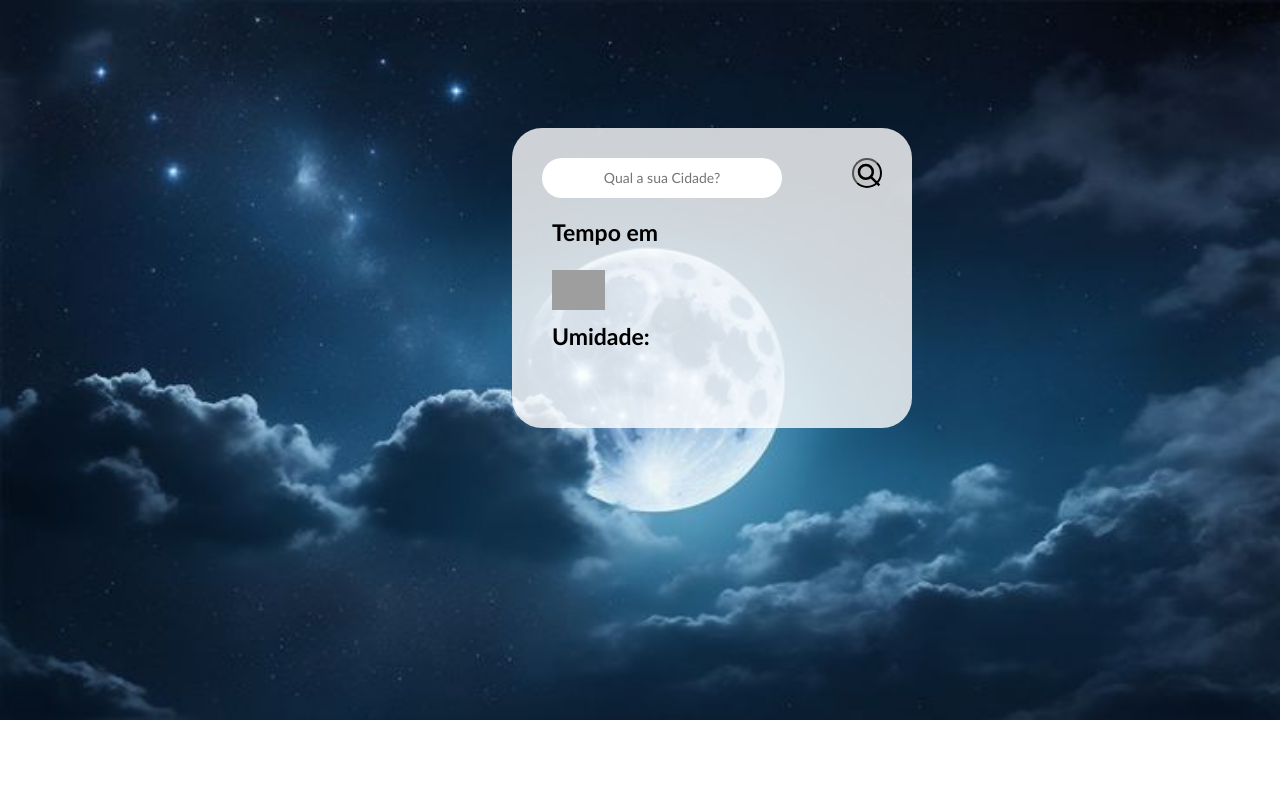
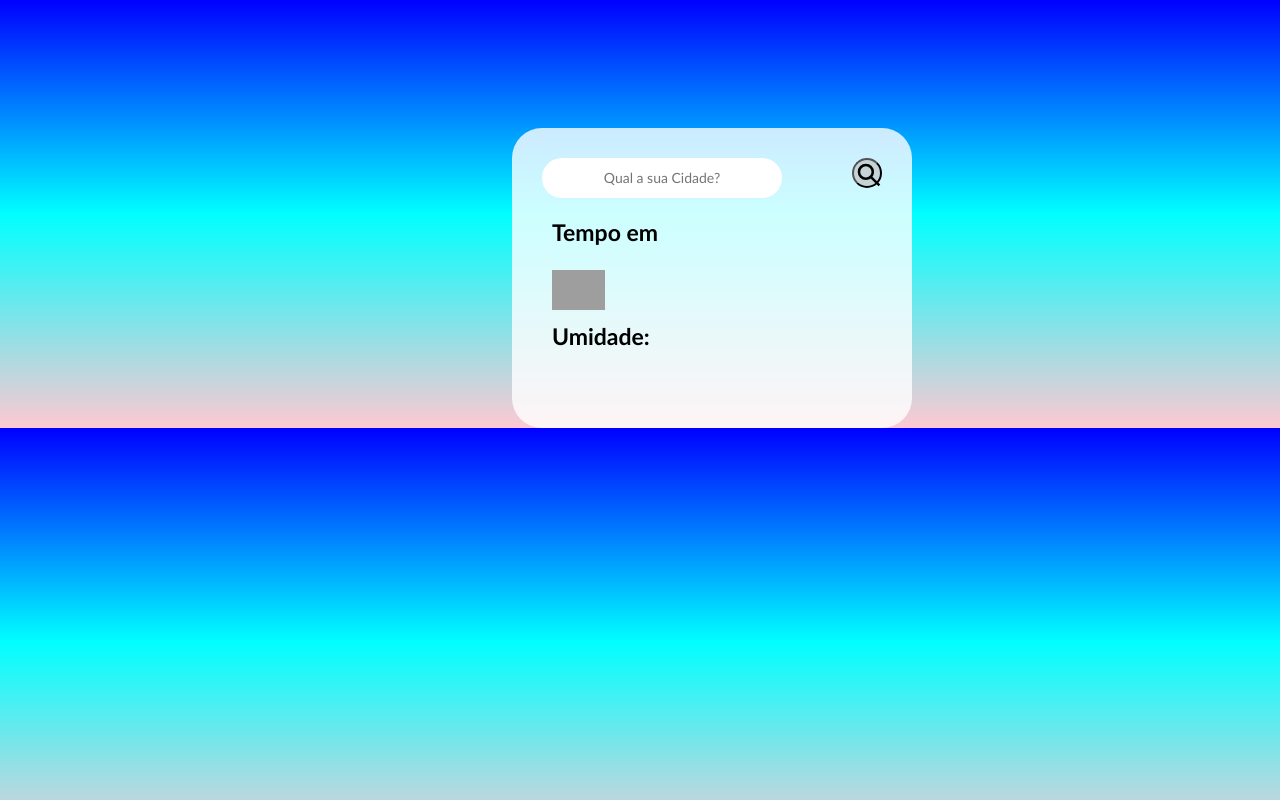
Before and after one commit to EduardoMendes1/ClimaxView, a plain HTML site: page index.html in a window 1280 px wide. Drawn offline with Linux system fonts and the light colour scheme; grey boxes are pictures that could not be loaded.

Commit message:
Adicição Modificação 03

```diff
--- a/src/style.css
+++ b/src/style.css
@@ -6,9 +6,7 @@
 }
 body
 {
-    background-image: url("/img/backgroundmoon.jpeg");
-    background-repeat: no-repeat;
-    background-size: cover;
+    background: linear-gradient(to bottom, blue, cyan, rgb(254, 201, 210));
 }
 
 
```
